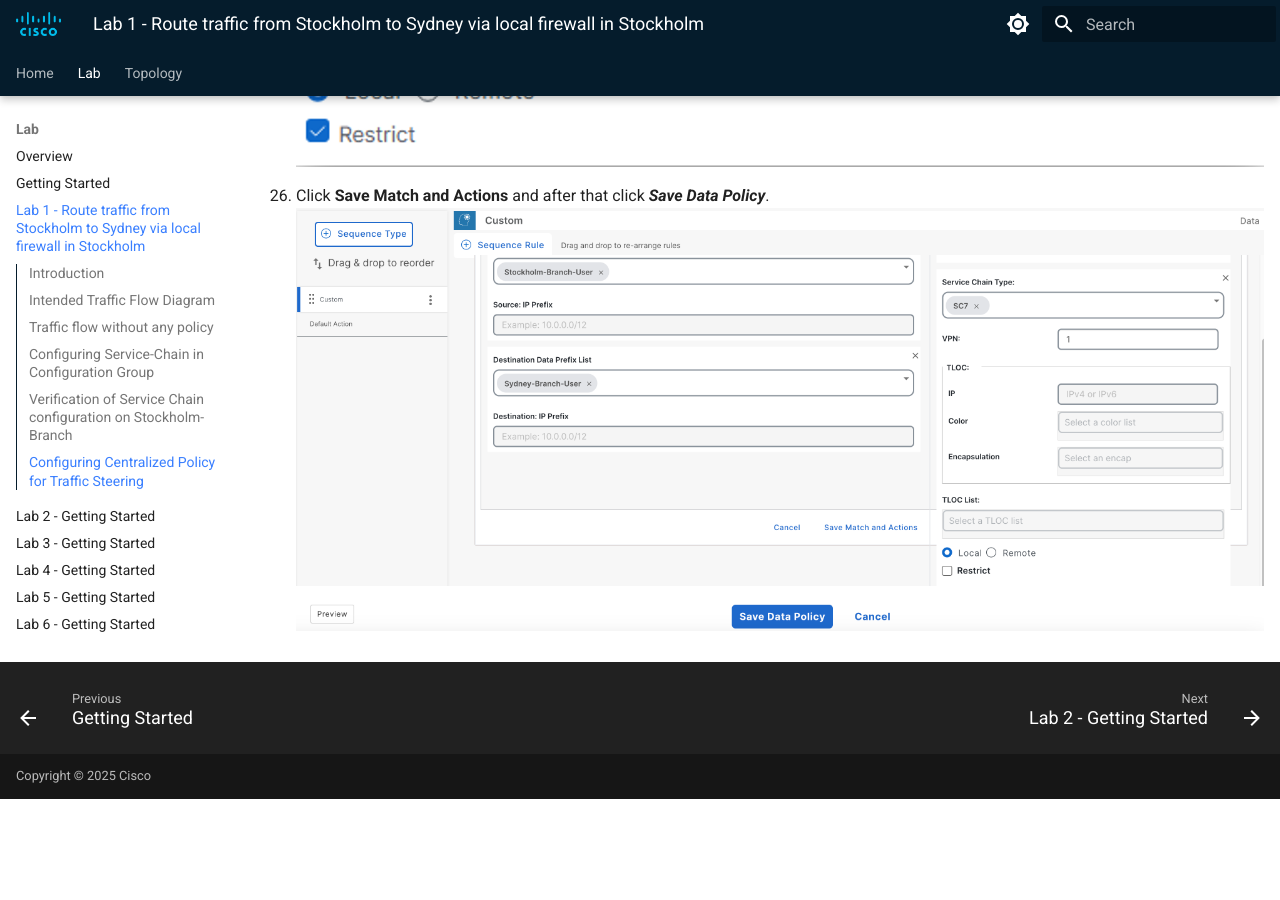
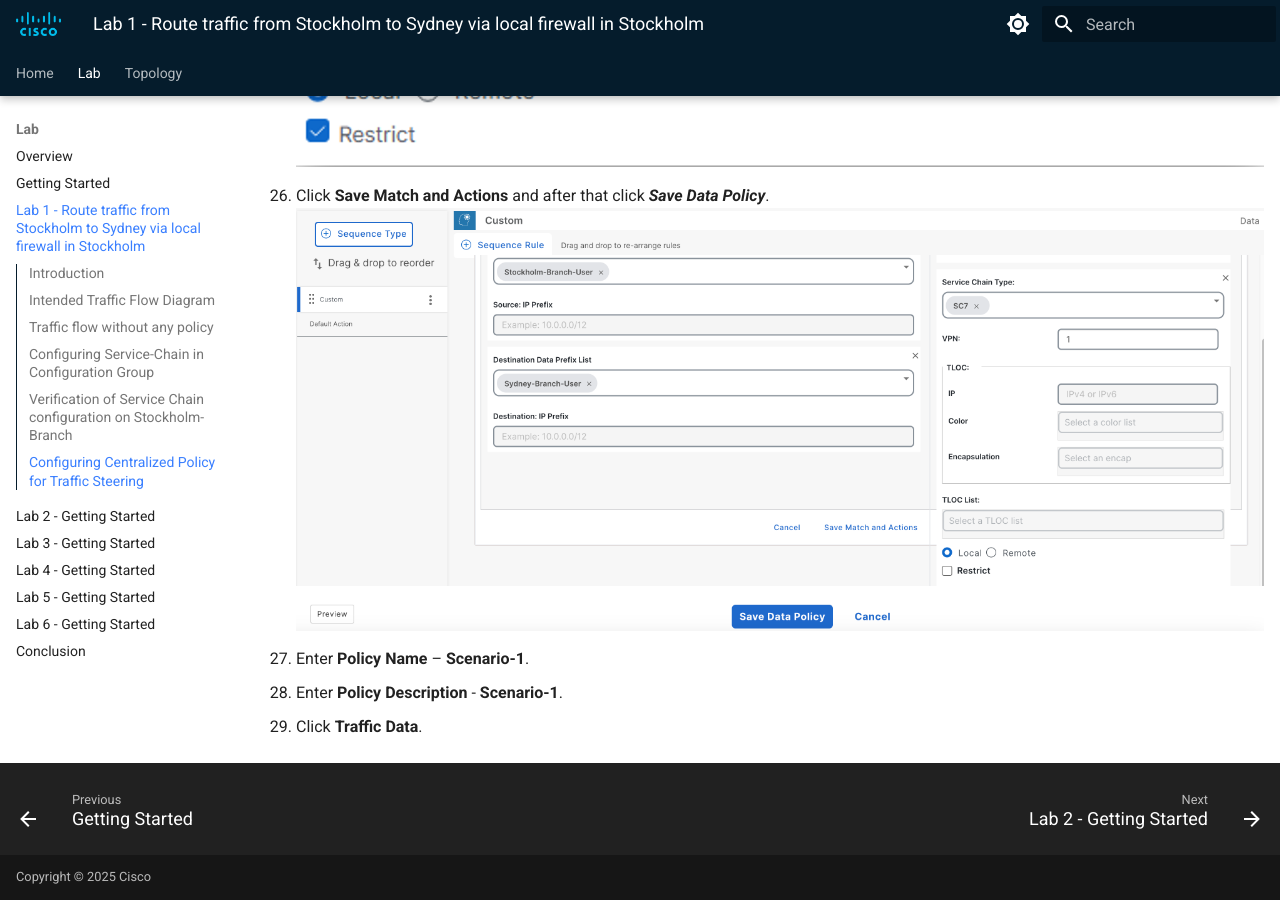
Before and after one commit to ciscodocs/ltrent-2008-clemea25, an MkDocs documentation site: the page built from docs/lab1_getting_started.md, in a window 1280 px wide and 900 px high, scrolled down 23199 px. Built offline with MkDocs 1.6.1 and Material for MkDocs 9.7.7, drawn with Linux system fonts in a browser that asks for light colours; before the commit the page ends 23998 px from its top, so only the background shows below that.

Commit message:
Scenario-1 guide

```diff
--- a/docs/lab1_getting_started.md
+++ b/docs/lab1_getting_started.md
@@ -276,3 +276,6 @@ Next, we will configure a centralized data policy to ensure that traffic initiat
     ![Data Policy](./assets/S-1-figure-42.png){ .off-glb .small .center }
 20. Click **Save Match and Actions** and after that click **_Save Data Policy_**.
     ![Data Policy](./assets/S-1-figure-43.png){ .off-glb .small .center }
+21. Enter **Policy Name** – **Scenario-1**.
+22. Enter **Policy Description** - **Scenario-1**.
+23. Click **Traffic Data**.
```
